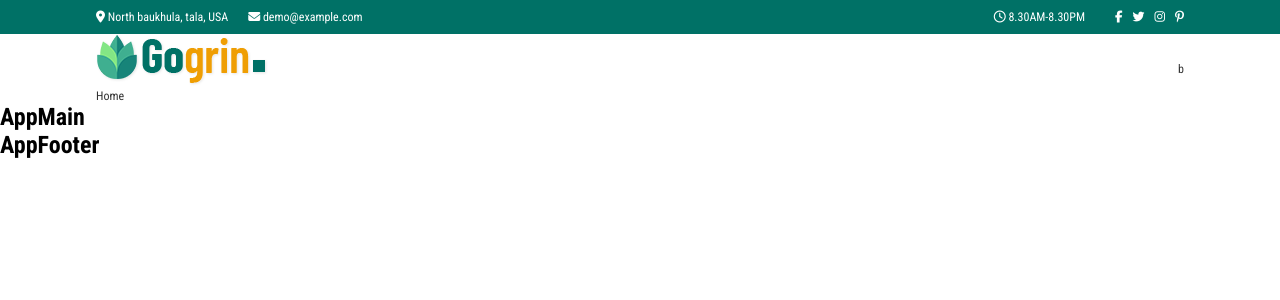
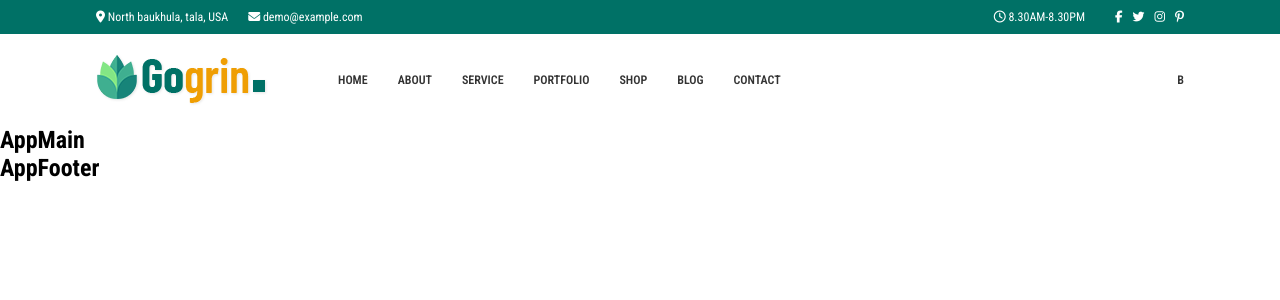
Before and after one commit to federicaarosio/proj-html-vuejs, a Vue app: page / in a window 1280 px wide. Shown: the top 300 px of the page. Built offline with nearby package versions, Linux system fonts and the light colour scheme.

Commit message:
working on HeaderNavbar

```diff
--- a/src/components/AppHeader.vue
+++ b/src/components/AppHeader.vue
@@ -24,17 +24,47 @@
             </div>
         </section>
 
-        <AppMenu />
+        <HeaderNavbar  :navLinks="navLinks"/>
 
     </section>
 </template>
 
 <script>
-import AppMenu from './AppMenu.vue';
+import HeaderNavbar from './HeaderNavbar.vue';
 export default {
     components: {
-        AppMenu
-    }
+        HeaderNavbar
+    },
+
+    data() {
+        return {
+            //Header Navbar
+            navLinks: [
+                {
+                    content: 'Home',
+                    url: '#',
+                },
+                {
+                    content: 'About',
+                },
+                {
+                    content: 'Service',
+                },
+                {
+                    content: 'Portfolio',
+                },
+                {
+                    content: 'Shop',
+                },
+                {
+                    content: 'Blog',
+                },
+                {
+                    content: 'Contact',
+                },
+            ],
+        }
+    },
 }
 </script>
 
@@ -53,7 +83,7 @@ export default {
 
         div.container {
             @include flex(row, space-between, center);
-            width: 85%;
+            width: $large-container;
             margin: 0 auto;
             font-size: $font-small;
         }
--- a/src/components/AppMenu.vue
+++ /dev/null
@@ -1,31 +0,0 @@
-<template lang="">
-    <section class="menu">
-        <div class="container">
-            <div>
-                <img src="../assets/img/logo.png" alt="logo Gogrin" class="logo" >
-                <div class="menu">Home</div>
-            </div>
-            <div class="button">b</div>
-        </div>
-    </section>
-</template>
-<script>
-export default {
-
-}
-</script>
-<style lang="scss">
-@use "../styles/partials/variables" as *;
-@use "../styles/partials/mixins" as *;
-
-    section.menu {
-        color: $dark-gray;
-
-        div.container {
-            @include flex(row, space-between, center);
-            width: 85%;
-            margin: 0 auto;
-            font-size: $font-small;
-        }
-    }
-</style>
--- /dev/null
+++ b/src/components/HeaderNavbar.vue
@@ -0,0 +1,52 @@
+<template lang="">
+    <section class="menu">
+        <div class="container">
+            <div class="sub-container">
+                <img src="../assets/img/logo.png" alt="logo Gogrin" class="logo" >
+                <ul class="menu">
+                    <li class="menu-list" v-for="link in navLinks">{{link.content}}</li>
+                </ul>
+            </div>
+            <div class="button">b</div>
+        </div>
+    </section>
+</template>
+<script>
+export default {
+    props: {
+        navLinks: {
+            type: Array,
+            required: true
+        }
+    },
+}
+</script>
+<style lang="scss">
+@use "../styles/partials/variables" as *;
+@use "../styles/partials/mixins" as *;
+
+    section.menu {
+        color: $dark-gray;
+
+        div.container {
+            @include flex(row, space-between, center);
+            width: $large-container;
+            padding: 20px 0;
+            margin: 0 auto;
+            font-size: $font-small;
+            text-transform: uppercase;
+            font-weight: 600;
+
+            .sub-container {
+                @include flex(row, center, center);
+                gap: 70px;
+            }
+
+            ul {
+                list-style: none;
+                @include flex(row, center, center);
+                gap: 30px;
+            }
+        }
+    }
+</style>
--- a/src/styles/partials/_variables.scss
+++ b/src/styles/partials/_variables.scss
@@ -7,3 +7,8 @@ $accent-color: #EF9E03;
 
 // Font-sizes
 $font-small: .75rem;
+$font-normal: 1rem;
+
+//Containers
+$large-container: 85%;
+$small-container:75%
```
